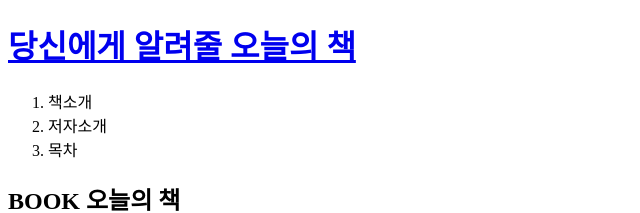
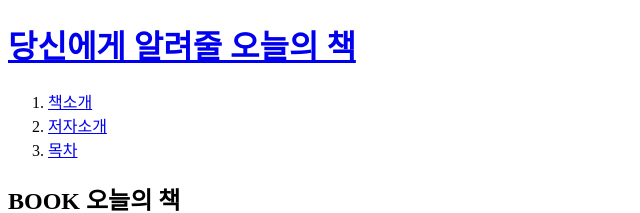
Before and after one commit to mmminimum0/my-first-web-site, a plain HTML site: page 1.html in a window 1280 px wide. Shown: the top 213 px of the page, without its empty margins (0-640 px from the left). Drawn offline with Linux system fonts and the light colour scheme.

Commit message:
Add files via upload

```diff
--- a/1.html
+++ b/1.html
@@ -2,14 +2,14 @@
 <html>
 <head>
     <title>당신에게 알려줄 오늘의 책</title>
-  <meta charest="utf-8">
+  <meta charset="utf-8">
 </head>
 <body>
-  <h1><a href="index.book">당신에게 알려줄 오늘의 책</a></h1>
+  <h1><a href="index.html">당신에게 알려줄 오늘의 책</a></h1>
   <ol>
-    <li> <a hrf="1.intro">책소개</a></li>
-    <li> <a hrf="2.writer">저자소개</a></li>
-    <li> <a hrf="3.table">목차</a></li>
+    <li> <a href="1.html">책소개</a></li>
+    <li> <a href="2.html">저자소개</a></li>
+    <li> <a href="3.html">목차</a></li>
   </ol>
   <h2>BOOK 오늘의 책</h2>
   <a href="http://www.kyobobook.co.kr/product/detailViewKor.laf?mallGb=KOR&ejkGb=KOR&barcode=9791160404531"
```
Also changed, not shown: 2.html (+5 -5 lines), 3.html (+5 -5 lines), index.html (+5 -5 lines).
